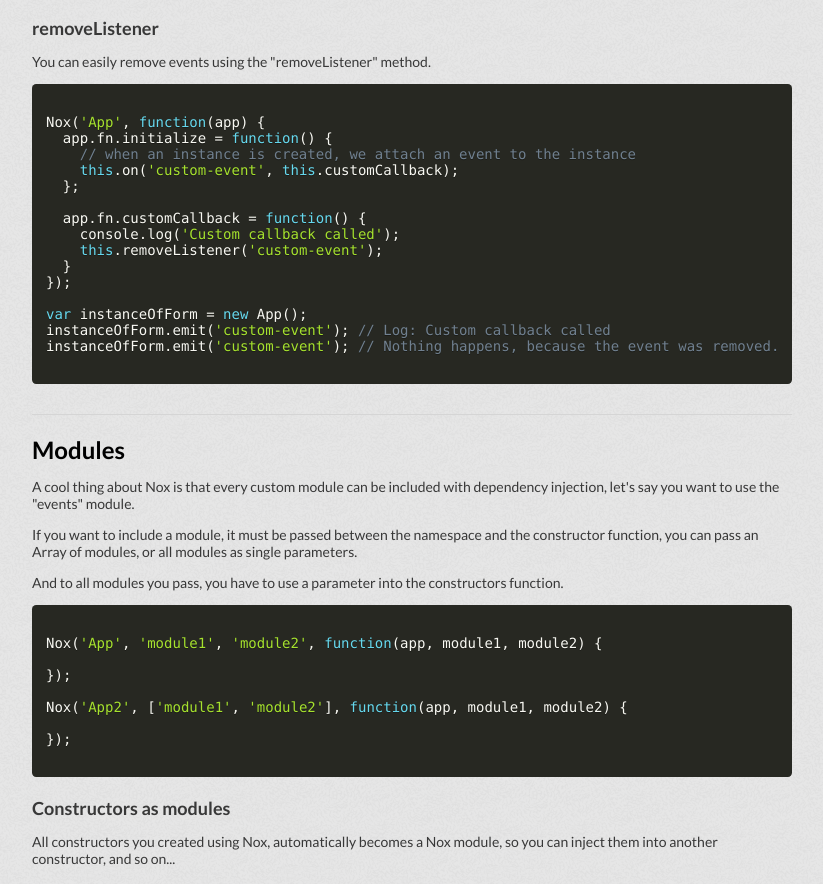
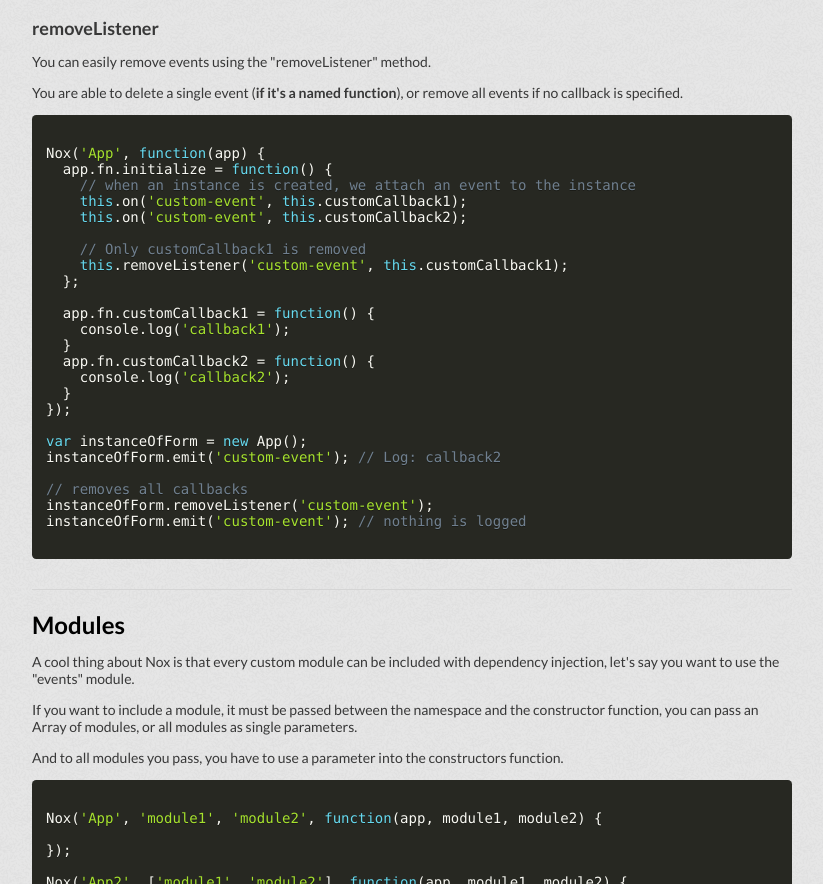
Before and after one commit to noxjs/noxjs, a website: page index.html in a window 1280 px wide. Shown: the part 5031-5915 px from the top of the page, without its empty margins (328-1151 px from the left). Drawn offline with Linux system fonts and the light colour scheme.

Commit message:
update docs

```diff
--- a/index.html
+++ b/index.html
@@ -479,23 +479,36 @@ instanceOfForm.emit('custom-event'); // Nothing happens
           <p>
             You can easily remove events using the "removeListener" method.
           </p>
+
+          <p>
+            You are able to delete a single event (<b>if it's a named function</b>), or remove all events if no callback is specified.
+          </p>
 <pre>
 <code class="language-javascript">
 Nox('App', function(app) {
   app.fn.initialize = function() {
     // when an instance is created, we attach an event to the instance
-    this.on('custom-event', this.customCallback);
+    this.on('custom-event', this.customCallback1);
+    this.on('custom-event', this.customCallback2);
+
+    // Only customCallback1 is removed
+    this.removeListener('custom-event', this.customCallback1);
   };
 
-  app.fn.customCallback = function() {
-    console.log('Custom callback called');
-    this.removeListener('custom-event');
+  app.fn.customCallback1 = function() {
+    console.log('callback1');
+  }
+  app.fn.customCallback2 = function() {
+    console.log('callback2');
   }
 });
 
 var instanceOfForm = new App();
-instanceOfForm.emit('custom-event'); // Log: Custom callback called
-instanceOfForm.emit('custom-event'); // Nothing happens, because the event was removed.
+instanceOfForm.emit('custom-event'); // Log: callback2
+
+// removes all callbacks
+instanceOfForm.removeListener('custom-event');
+instanceOfForm.emit('custom-event'); // nothing is logged
 </code>
 </pre>
         </div>
```
